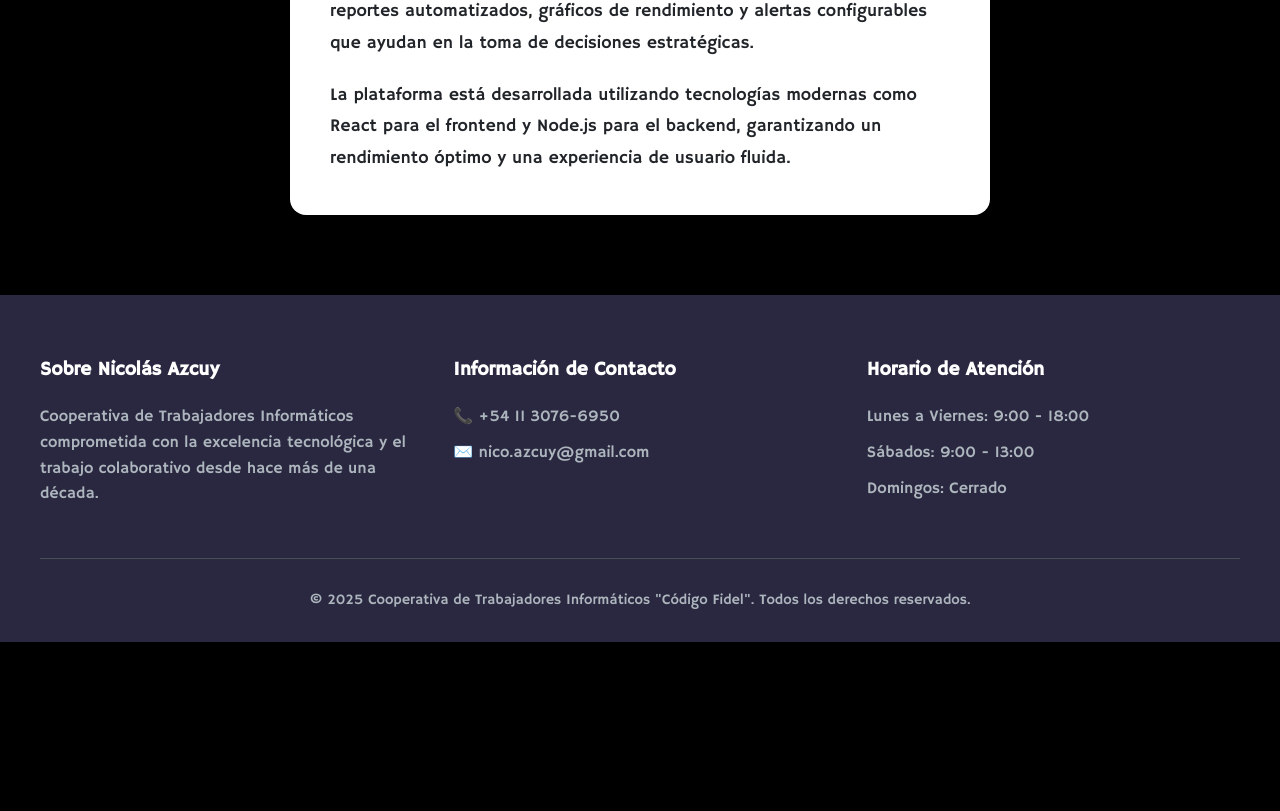
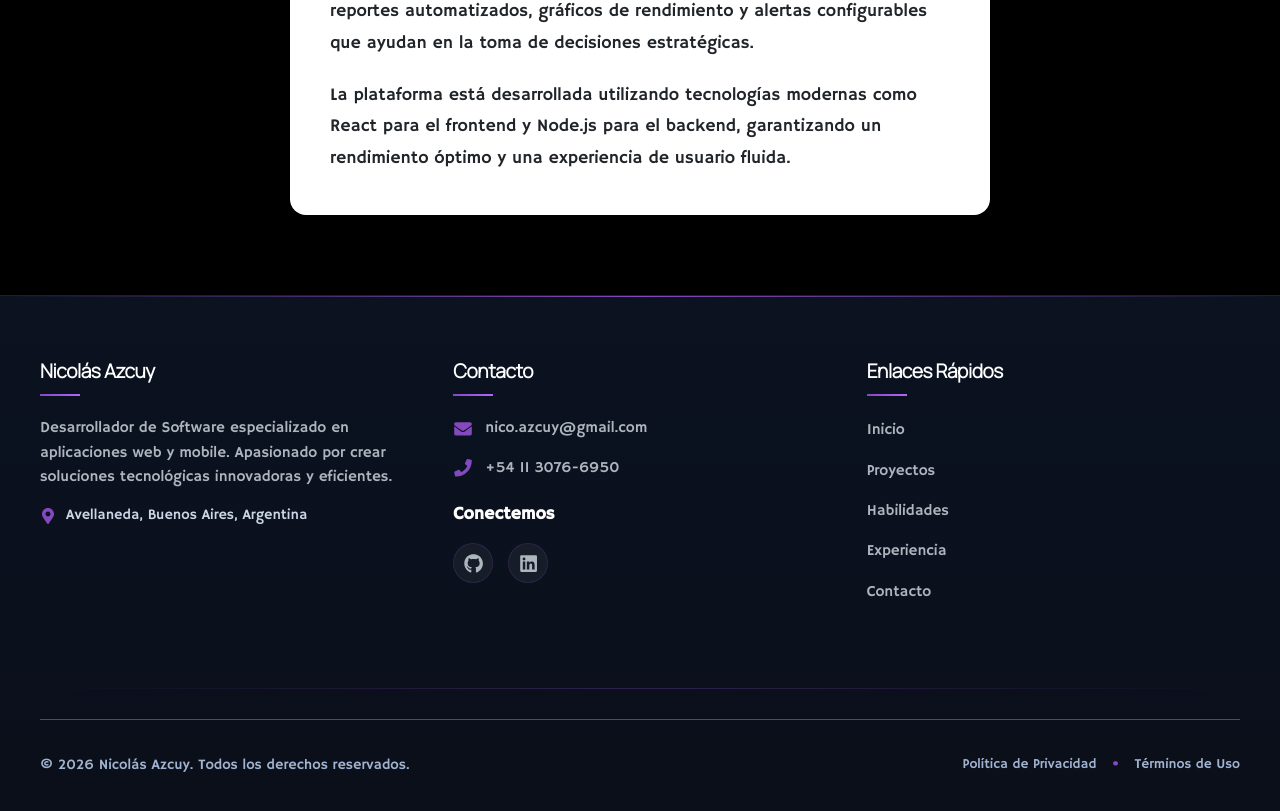
Before and after one commit to nazcuy/mi_portfolio, a React (Create React App) app: page /project/1 in a window 1280 px wide. Shown: the part 1224-2035 px from the top of the page. Before the commit the page ends 1866 px from the top, so only its background shows below. Built offline with nearby package versions, Linux system fonts and the light colour scheme.

Commit message:
Subo footer actualizado

```diff
--- a/package.json
+++ b/package.json
@@ -8,6 +8,7 @@
     "motion": "^12.23.26",
     "react": "^18.2.0",
     "react-dom": "^18.2.0",
+    "react-icons": "^5.5.0",
     "react-intersection-observer": "^10.0.0",
     "react-router-dom": "^6.20.0",
     "react-scripts": "5.0.1"
--- a/src/components/footer/footer.css
+++ b/src/components/footer/footer.css
@@ -1,55 +1,269 @@
 .footer {
-  background-color: #212529;
-  color: white;
+  background: linear-gradient(180deg, #0b1220 0%, #0a0f1a 100%);
+  color: #e6eef8;
   padding: 60px 20px 30px;
+  border-top: 1px solid rgba(132, 73, 191, 0.2);
+  position: relative;
+  overflow: hidden;
+}
+
+/* Efecto sutil de gradiente en el fondo */
+.footer::before {
+  content: '';
+  position: absolute;
+  top: 0;
+  left: 0;
+  right: 0;
+  height: 1px;
+  background: linear-gradient(90deg, transparent, #8449bf, transparent);
 }
 
 .footer-container {
   max-width: 1200px;
   margin: 0 auto;
+  position: relative;
+  z-index: 1;
 }
 
+/* Contenido principal - 3 columnas */
 .footer-content {
   display: grid;
-  grid-template-columns: repeat(auto-fit, minmax(250px, 1fr));
+  grid-template-columns: repeat(auto-fit, minmax(280px, 1fr));
   gap: 40px;
   margin-bottom: 40px;
 }
 
-.footer-section h3 {
-  font-size: 1.2rem;
-  margin-bottom: 20px;
-  color: white;
+.footer-section {
+  margin-bottom: 30px;
 }
 
-.footer-section p {
-  color: #adb5bd;
-  margin-bottom: 10px;
+.footer-section h3 {
+  font-family: "Manrope", sans-serif;
+  font-size: 1.4rem;
+  font-weight: 700;
+  color: #ffffff;
+  margin-bottom: 20px;
+  letter-spacing: -0.02em;
+  position: relative;
+  padding-bottom: 10px;
+}
+
+.footer-section h3::after {
+  content: '';
+  position: absolute;
+  bottom: 0;
+  left: 0;
+  width: 40px;
+  height: 2px;
+  background: linear-gradient(90deg, #8449bf, #b366ff);
+}
+
+/* Descripción personal */
+.footer-description {
+  color: #a0b3d1;
+  line-height: 1.6;
+  margin-bottom: 20px;
+  font-size: 0.95rem;
+}
+
+/* Ubicación */
+.footer-location {
   display: flex;
   align-items: center;
   gap: 10px;
+  color: #cbd7e6;
+  font-size: 0.9rem;
+  margin-top: 15px;
 }
 
-.footer-section a {
-  color: #adb5bd;
+.footer-location .footer-icon {
+  color: #8449bf;
+  font-size: 1rem;
+}
+
+/* Items de contacto */
+.contact-item {
+  display: flex;
+  align-items: center;
+  gap: 12px;
+  margin-bottom: 15px;
+}
+
+.contact-item .footer-icon {
+  color: #8449bf;
+  font-size: 1.1rem;
+  min-width: 20px;
+}
+
+.contact-link {
+  color: #cbd7e6;
+  text-decoration: none;
+  font-size: 0.95rem;
   transition: all 0.3s ease;
 }
 
-.footer-section a:hover {
-  color: #17a2b8;
+.contact-link:hover {
+  color: #ffffff;
+  text-decoration: underline;
 }
 
-.footer-bottom {
-  border-top: 1px solid #495057;
-  padding-top: 30px;
-  text-align: center;
-  color: #adb5bd;
-  font-size: 0.9rem;
+/* Redes sociales */
+.footer-social h4 {
+  font-size: 1.1rem;
+  color: #ffffff;
+  margin: 20px 0 15px;
+  font-weight: 600;
 }
 
+.social-icons {
+  display: flex;
+  gap: 15px;
+}
+
+.social-icon {
+  display: flex;
+  align-items: center;
+  justify-content: center;
+  width: 40px;
+  height: 40px;
+  background: rgba(255, 255, 255, 0.05);
+  border: 1px solid rgba(132, 73, 191, 0.2);
+  border-radius: 50%;
+  color: #cbd7e6;
+  font-size: 1.2rem;
+  transition: all 0.3s ease;
+  text-decoration: none;
+}
+
+.social-icon:hover {
+  background: rgba(132, 73, 191, 0.2);
+  color: #ffffff;
+  transform: translateY(-3px);
+  border-color: #8449bf;
+}
+
+/* Enlaces rápidos */
+.footer-links {
+  list-style: none;
+  padding: 0;
+  margin: 0;
+}
+
+.footer-links li {
+  margin-bottom: 12px;
+}
+
+.footer-links a {
+  color: #a0b3d1;
+  text-decoration: none;
+  font-size: 0.95rem;
+  transition: all 0.3s ease;
+  display: inline-block;
+  padding: 2px 0;
+}
+
+.footer-links a:hover {
+  color: #ffffff;
+  transform: translateX(5px);
+}
+
+/* Divisor */
+.footer-divider {
+  height: 1px;
+  background: linear-gradient(90deg, transparent, rgba(132, 73, 191, 0.3), transparent);
+  margin: 40px 0 30px;
+}
+
+/* Sección inferior */
+.footer-bottom {
+  display: flex;
+  justify-content: space-between;
+  align-items: center;
+  flex-wrap: wrap;
+  gap: 20px;
+}
+
+.copyright {
+  color: #a0b3d1;
+  font-size: 0.9rem;
+  margin: 0;
+}
+
+.footer-legal {
+  display: flex;
+  align-items: center;
+  gap: 15px;
+}
+
+.legal-link {
+  color: #a0b3d1;
+  text-decoration: none;
+  font-size: 0.85rem;
+  transition: all 0.3s ease;
+}
+
+.legal-link:hover {
+  color: #ffffff;
+}
+
+.separator {
+  color: #8449bf;
+  font-size: 1.2rem;
+}
+
+/* Responsive */
 @media (max-width: 768px) {
+  .footer {
+    padding: 40px 20px 20px;
+  }
+
   .footer-content {
     grid-template-columns: 1fr;
+    gap: 30px;
     text-align: center;
   }
+
+  .footer-section h3::after {
+    left: 50%;
+    transform: translateX(-50%);
+  }
+
+  .footer-location,
+  .contact-item {
+    justify-content: center;
+  }
+
+  .footer-bottom {
+    flex-direction: column;
+    text-align: center;
+    gap: 15px;
+  }
+
+  .footer-legal {
+    justify-content: center;
+  }
+
+  .social-icons {
+    justify-content: center;
+  }
 }
+
+@media (max-width: 480px) {
+  .footer-section h3 {
+    font-size: 1.2rem;
+  }
+
+  .footer-description {
+    font-size: 0.9rem;
+  }
+
+  .social-icons {
+    gap: 10px;
+  }
+
+  .social-icon {
+    width: 36px;
+    height: 36px;
+    font-size: 1rem;
+  }
+}
--- a/src/components/footer/footer.jsx
+++ b/src/components/footer/footer.jsx
@@ -1,33 +1,87 @@
 import React from 'react';
+import { FaGithub, FaLinkedin, FaEnvelope, FaPhone, FaMapMarkerAlt } from 'react-icons/fa';
 import './footer.css';
 
 function Footer() {
+  const currentYear = new Date().getFullYear();
+
   return (
     <footer id="contacto" className="footer">
       <div className="footer-container">
+
+        {/* Sección principal */}
         <div className="footer-content">
+
+          {/* Columna 1: Información personal */}
           <div className="footer-section">
-            <h3>Sobre Nicolás Azcuy</h3>
-            <p>
-              Cooperativa de Trabajadores Informáticos comprometida con la excelencia
-              tecnológica y el trabajo colaborativo desde hace más de una década.
+            <h3>Nicolás Azcuy</h3>
+            <p className="footer-description">
+              Desarrollador de Software especializado en aplicaciones web y mobile.
+              Apasionado por crear soluciones tecnológicas innovadoras y eficientes.
             </p>
+            <div className="footer-location">
+              <FaMapMarkerAlt className="footer-icon" />
+              <span>Avellaneda, Buenos Aires, Argentina</span>
+            </div>
           </div>
+
+          {/* Columna 2: Contacto directo */}
           <div className="footer-section">
-            <h3>Información de Contacto</h3>
-            <p>📞 +54 11 3076-6950</p>
-            <p>✉️ nico.azcuy@gmail.com</p>
+            <h3>Contacto</h3>
+            <div className="contact-item">
+              <FaEnvelope className="footer-icon" />
+              <a href="mailto:nico.azcuy@gmail.com" className="contact-link">
+                nico.azcuy@gmail.com
+              </a>
+            </div>
+            <div className="contact-item">
+              <FaPhone className="footer-icon" />
+              <a href="tel:+541130766950" className="contact-link">
+                +54 11 3076-6950
+              </a>
+            </div>
+            <div className="footer-social">
+              <h4>Conectemos</h4>
+              <div className="social-icons">
+                <a href="https://github.com/tuusuario" target="_blank" rel="noopener noreferrer" className="social-icon">
+                  <FaGithub />
+                </a>
+                <a href="https://linkedin.com/in/tuusuario" target="_blank" rel="noopener noreferrer" className="social-icon">
+                  <FaLinkedin />
+                </a>
+              </div>
+            </div>
           </div>
+
+          {/* Columna 3: Enlaces rápidos */}
           <div className="footer-section">
-            <h3>Horario de Atención</h3>
-            <p>Lunes a Viernes: 9:00 - 18:00</p>
-            <p>Sábados: 9:00 - 13:00</p>
-            <p>Domingos: Cerrado</p>
+            <h3>Enlaces Rápidos</h3>
+            <ul className="footer-links">
+              <li><a href="#inicio">Inicio</a></li>
+              <li><a href="#proyectos">Proyectos</a></li>
+              <li><a href="#habilidades">Habilidades</a></li>
+              <li><a href="#experiencia">Experiencia</a></li>
+              <li><a href="#contacto">Contacto</a></li>
+            </ul>
+          </div>
+
+        </div>
+
+        {/* Línea divisoria */}
+        <div className="footer-divider"></div>
+
+        {/* Copyright y enlaces legales */}
+        <div className="footer-bottom">
+          <p className="copyright">
+            © {currentYear} Nicolás Azcuy. Todos los derechos reservados.
+          </p>
+          <div className="footer-legal">
+            <a href="#privacidad" className="legal-link">Política de Privacidad</a>
+            <span className="separator">•</span>
+            <a href="#terminos" className="legal-link">Términos de Uso</a>
           </div>
         </div>
-        <div className="footer-bottom">
-          <p>© 2025 Cooperativa de Trabajadores Informáticos "Código Fidel". Todos los derechos reservados.</p>
-        </div>
+
       </div>
     </footer>
   );
```
Also changed, not shown: 1 other file (tests, documents, lock files or other folders).
